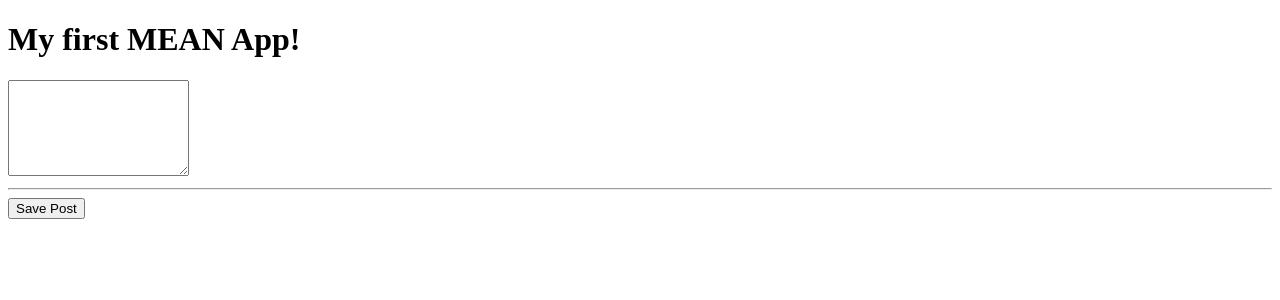
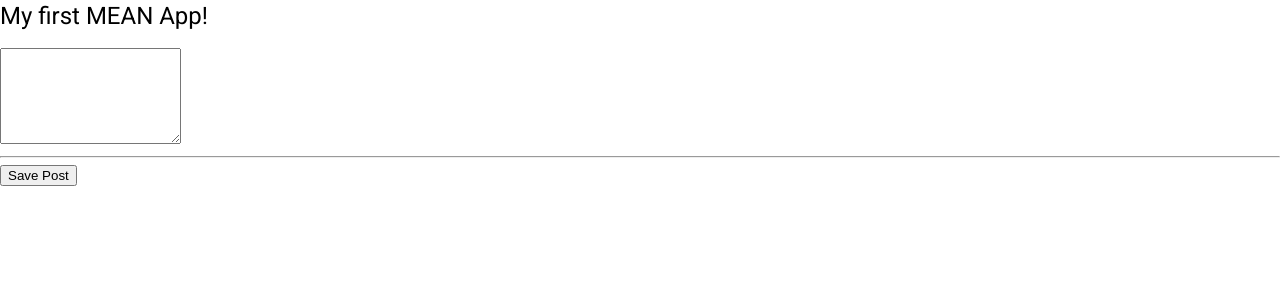
Before and after one commit to jimbandrews/mean-course, an Angular app: page / in a window 1280 px wide. Shown: the top 300 px of the page. Built offline with nearby package versions, Linux system fonts and the light colour scheme.

Commit message:
installed angular material, which provides us with a bunch of pre-built components and styling files

```diff
--- a/angular.json
+++ b/angular.json
@@ -27,6 +27,7 @@
               "src/assets"
             ],
             "styles": [
+              "./node_modules/@angular/material/prebuilt-themes/deeppurple-amber.css",
               "src/styles.css"
             ],
             "scripts": []
@@ -94,6 +95,7 @@
               "src/assets"
             ],
             "styles": [
+              "./node_modules/@angular/material/prebuilt-themes/deeppurple-amber.css",
               "src/styles.css"
             ],
             "scripts": []
--- a/package.json
+++ b/package.json
@@ -11,10 +11,12 @@
   "private": true,
   "dependencies": {
     "@angular/animations": "~13.3.0",
+    "@angular/cdk": "^13.3.7",
     "@angular/common": "~13.3.0",
     "@angular/compiler": "~13.3.0",
     "@angular/core": "~13.3.0",
     "@angular/forms": "~13.3.0",
+    "@angular/material": "^13.3.7",
     "@angular/platform-browser": "~13.3.0",
     "@angular/platform-browser-dynamic": "~13.3.0",
     "@angular/router": "~13.3.0",
--- a/src/app/app.module.ts
+++ b/src/app/app.module.ts
@@ -6,6 +6,7 @@ import { AppRoutingModule } from './app-routing.module';
 import { AppComponent } from './app.component';
 // when you use ng generate component, this component gets automatically imported and added to the module's declarations
 import { PostCreateComponent } from './posts/post-create/post-create.component';
+import { BrowserAnimationsModule } from '@angular/platform-browser/animations';
 
 @NgModule({
   declarations: [
@@ -15,7 +16,8 @@ import { PostCreateComponent } from './posts/post-create/post-create.component';
   imports: [
     BrowserModule,
     AppRoutingModule,
-    FormsModule
+    FormsModule,
+    BrowserAnimationsModule
   ],
   providers: [],
   bootstrap: [AppComponent]
--- a/src/index.html
+++ b/src/index.html
@@ -6,8 +6,11 @@
   <base href="/">
   <meta name="viewport" content="width=device-width, initial-scale=1">
   <link rel="icon" type="image/x-icon" href="favicon.ico">
+  <link rel="preconnect" href="https://fonts.gstatic.com">
+  <link href="https://fonts.googleapis.com/css2?family=Roboto:wght@300;400;500&display=swap" rel="stylesheet">
+  <link href="https://fonts.googleapis.com/icon?family=Material+Icons" rel="stylesheet">
 </head>
-<body>
+<body class="mat-typography">
   <app-root></app-root>
 </body>
 </html>
--- a/src/styles.css
+++ b/src/styles.css
@@ -1 +1,4 @@
 /* You can add global styles to this file, and also import other style files */
+
+html, body { height: 100%; }
+body { margin: 0; font-family: Roboto, "Helvetica Neue", sans-serif; }
```
Also changed, not shown: 1 other file (tests, documents, lock files or other folders).
